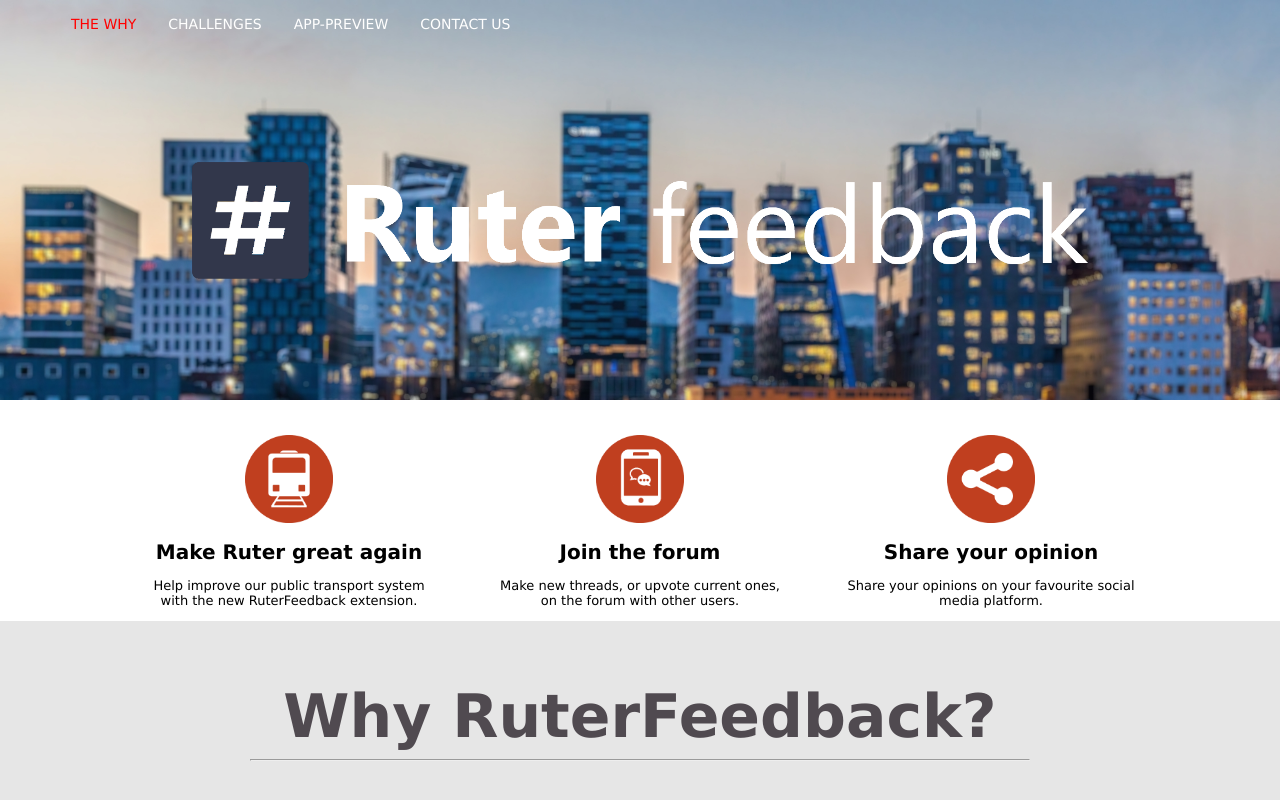
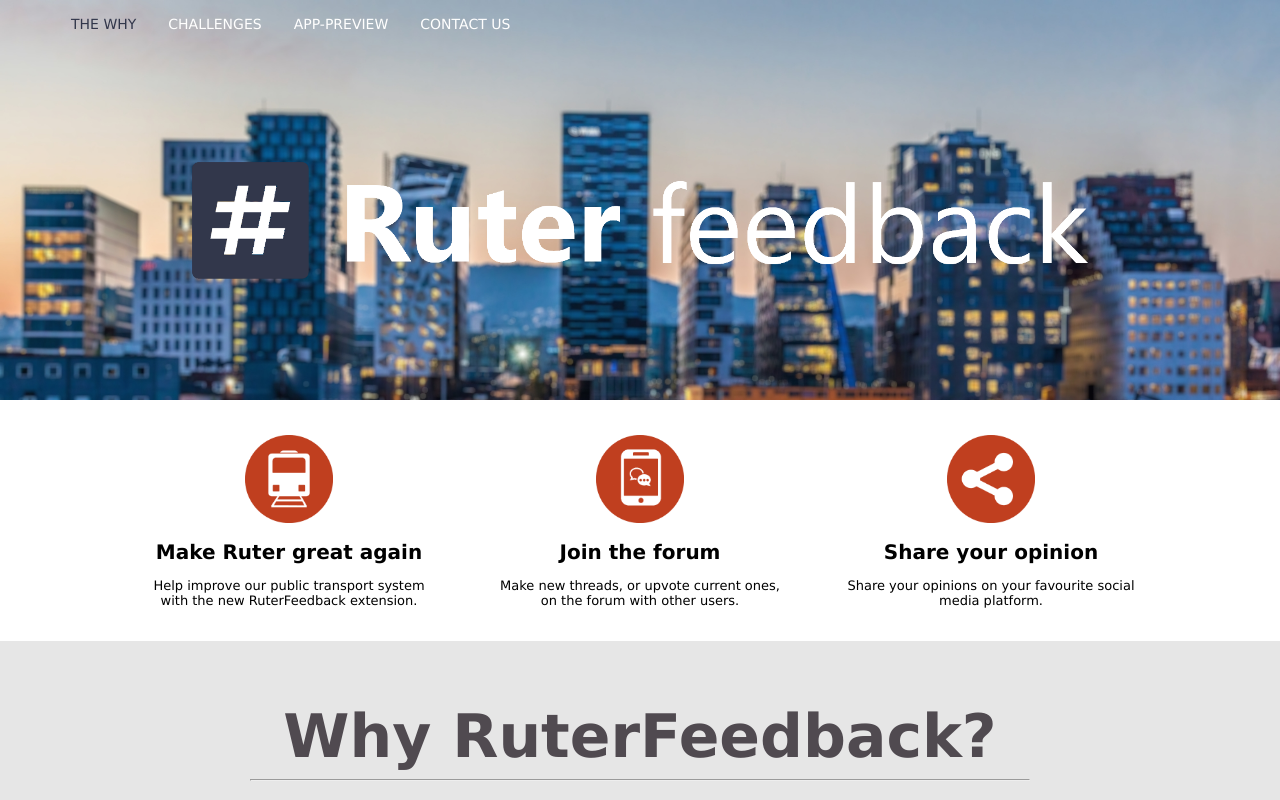
Before and after one commit to Markus1412/webproject, a website: page webproject/public_html/index.html in a window 1280 px wide. In both pictures the pointer is over the link "THE WHY". Shown: the top 800 px of the page. Drawn offline with nearby package versions, Linux system fonts and the light colour scheme.

Commit message:
farge xd

```diff
--- a/webproject/public_html/CSS/mainpage.css
+++ b/webproject/public_html/CSS/mainpage.css
@@ -92,8 +92,6 @@
     font-size: 60px;
     margin-bottom:0;
 }
-
-
 li {
     float: left;
     font-size: 14px;
@@ -112,7 +110,7 @@
     text-decoration: none;
 }
 li a:hover {
-    color:red;
+    color:#32374B;
 }
 
 #partTwo {
@@ -122,6 +120,7 @@
     max-width: 1170px;
     height: auto;
     text-align: center;
+    padding-bottom: 20px;
 }
 #p2_transport {
     display: inline-block;
```
